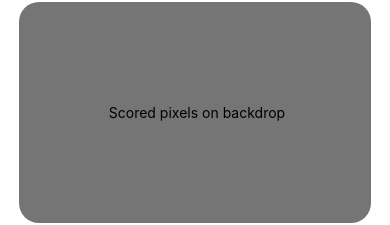
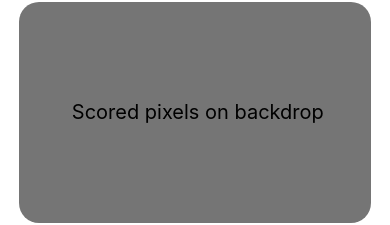
Before and after one commit to Pengiunolo/lotbScoutApp, a React Native app: screen / in a window 390 px wide. Shown: the part 91-316 px from the top of the page. Built offline with nearby package versions, Linux system fonts and the light colour scheme.

Commit message:
Made sure Ryden knows where the color Pallete is

```diff
--- a/App.js
+++ b/App.js
@@ -47,7 +47,16 @@ export default function App() {
 }
 
 
-// color palatte can be found at https://colors.muz.li/palette/272643/ffffff/e3f6f5/bae8e8/2c698d
+
+// $$$$$$$$\ $$\       $$\                 $$$$$$\                 $$$$$$$$\ $$\                        $$$$$$\            $$\                           $$$$$$$\           $$\            $$\     $$\
+// \__$$  __|$$ |      \__|                \_$$  _|                \__$$  __|$$ |                      $$  __$$\           $$ |                          $$  __$$\          $$ |           $$ |    $$ |
+//    $$ |   $$$$$$$\  $$\  $$$$$$$\         $$ |   $$$$$$$\          $$ |   $$$$$$$\   $$$$$$\        $$ /  \__| $$$$$$\  $$ | $$$$$$\   $$$$$$\        $$ |  $$ |$$$$$$\  $$ | $$$$$$\ $$$$$$\ $$$$$$\    $$$$$$\
+//    $$ |   $$  __$$\ $$ |$$  _____|        $$ |  $$  _____|         $$ |   $$  __$$\ $$  __$$\       $$ |      $$  __$$\ $$ |$$  __$$\ $$  __$$\       $$$$$$$  |\____$$\ $$ |$$  __$$\\_$$  _|\_$$  _|  $$  __$$\
+//    $$ |   $$ |  $$ |$$ |\$$$$$$\          $$ |  \$$$$$$\           $$ |   $$ |  $$ |$$$$$$$$ |      $$ |      $$ /  $$ |$$ |$$ /  $$ |$$ |  \__|      $$  ____/ $$$$$$$ |$$ |$$$$$$$$ | $$ |    $$ |    $$$$$$$$ |
+//    $$ |   $$ |  $$ |$$ | \____$$\         $$ |   \____$$\          $$ |   $$ |  $$ |$$   ____|      $$ |  $$\ $$ |  $$ |$$ |$$ |  $$ |$$ |            $$ |     $$  __$$ |$$ |$$   ____| $$ |$$\ $$ |$$\ $$   ____|
+//    $$ |   $$ |  $$ |$$ |$$$$$$$  |      $$$$$$\ $$$$$$$  |         $$ |   $$ |  $$ |\$$$$$$$\       \$$$$$$  |\$$$$$$  |$$ |\$$$$$$  |$$ |            $$ |     \$$$$$$$ |$$ |\$$$$$$$\  \$$$$  |\$$$$  |\$$$$$$$\
+//    \__|   \__|  \__|\__|\_______/       \______|\_______/          \__|   \__|  \__| \_______|       \______/  \______/ \__| \______/ \__|            \__|      \_______|\__| \_______|  \____/  \____/  \_______|
+// color palatte can be found at https://colors.muz.li/palette/fc8b72/f24822/519ae3/cbe5ff/5f88cc
 const styles = StyleSheet.create({
   AutoContainer: {
     margin: '2%',
@@ -59,13 +68,12 @@ const styles = StyleSheet.create({
     alignSelf: 'center',
     borderRadius: 20,
   },
-
-textStyle: {
-fontSize:'20',
-color:'black',
-fontWeight:'normal',
-textAlign:'left',
-},
+  textStyle: {
+    fontSize: 20,
+    color:'black',
+    fontWeight:'normal',
+    textAlign:'left',
+  },
   TeleOpContainer: {
     margin: '2%',
     flex: .65,
```
Also changed, not shown: db.js (+12 -0 lines).
